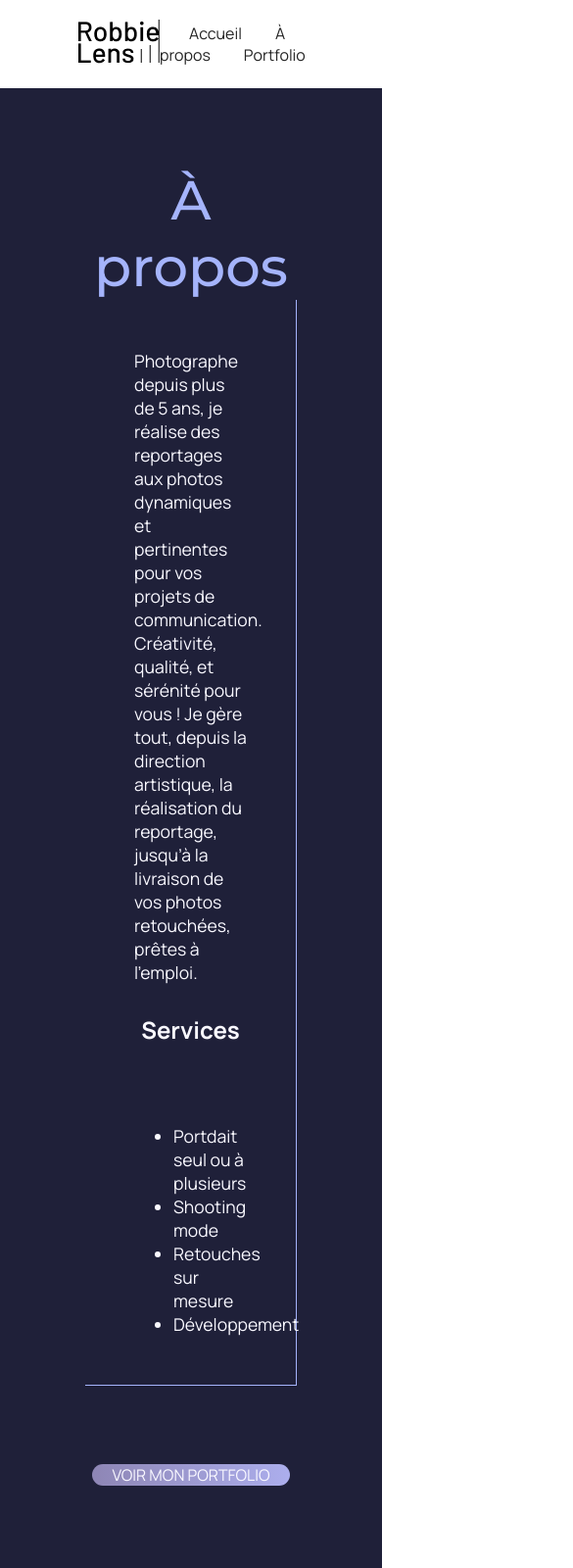
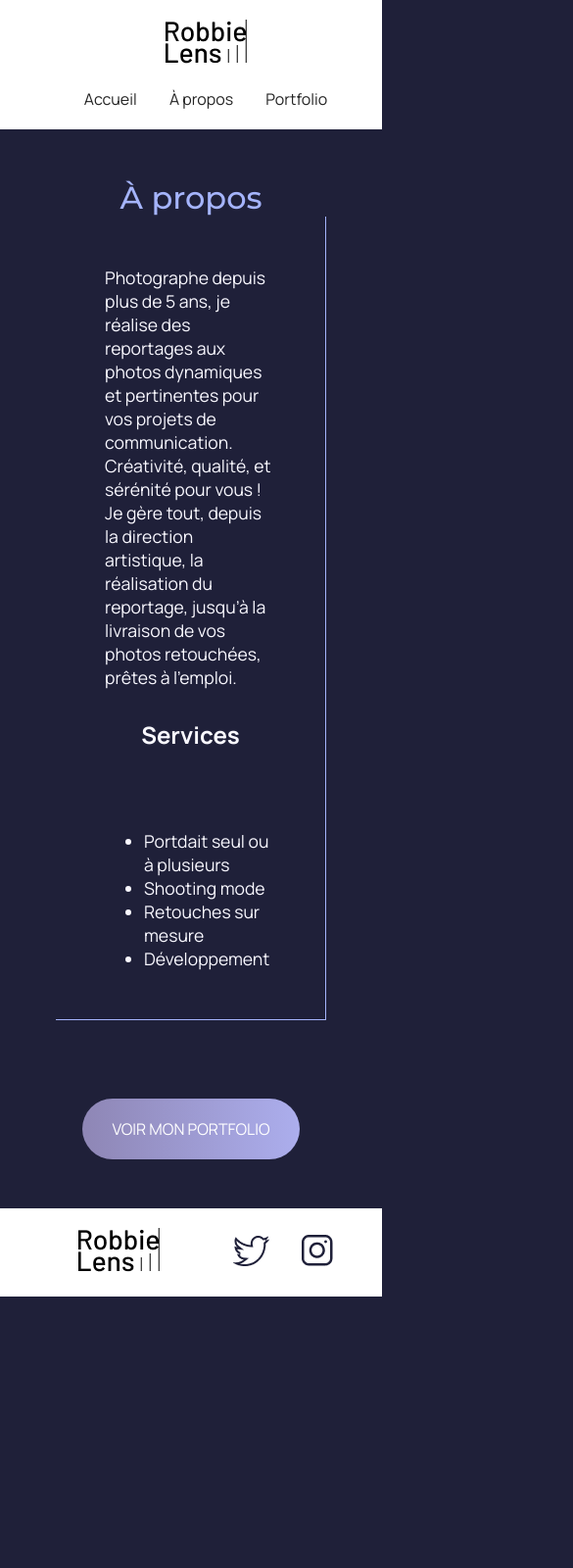
Before and after one commit to juju6x7/robbie-lens, a plain HTML site: page a-propos.html in a window 390 px wide. Shown: the top 1600 px of the page at 98% size, 585 px wide, since content can reach past the window. After the commit the page ends 1323 px from the top, so only its background shows below. Drawn offline with Linux system fonts and the light colour scheme.

Commit message:
header & footer changed + CSS fixed

```diff
--- a/a-propos.html
+++ b/a-propos.html
@@ -10,25 +10,28 @@
   </head>
   <body>
     <header>
-      <a href="index.html"><img src="images/logo.png" alt="logo Robbie Lens" /></a>
       <nav>
+        <a href="index.html" class="link-icon"
+          ><img src="images/logo.png" alt="logo Robbie Lens"
+        /></a>
+        <div>
           <a href="index.html">Accueil</a>
           <a href="a-propos.html">À propos</a>
           <a href="portfolio.html">Portfolio</a>
+        </div>
       </nav>
     </header>
 
     <main>
       <section class="about">
-          <h1 class="center-txt">À propos</h1>
+        <h1>À propos</h1>
         <div class="square-content">
           <p>
             Photographe depuis plus de 5 ans, je réalise des reportages aux
-              photos dynamiques et pertinentes pour vos projets de
-              communication. Créativité, qualité, et sérénité pour vous ! Je
-              gère tout, depuis la direction artistique, la réalisation du
-              reportage, jusqu’à la livraison de vos photos retouchées, prêtes à
-              l’emploi.
+            photos dynamiques et pertinentes pour vos projets de communication.
+            Créativité, qualité, et sérénité pour vous ! Je gère tout, depuis la
+            direction artistique, la réalisation du reportage, jusqu’à la
+            livraison de vos photos retouchées, prêtes à l’emploi.
           </p>
           <h2>Services</h2>
           <ul>
@@ -38,17 +41,22 @@
             <li>Développement</li>
           </ul>
         </div>
-          <div class="center-txt">
-          <a href="#" class="btn"><h3>Voir mon portfolio</h3></a>
+        <div>
+          <a href="portfolio.html" class="btn">VOIR MON PORTFOLIO</a>
         </div>
-        <div class="tarifs">
+      </section>
+
+      <section class="tarifs">
         <h2>Tarifs</h2>
         <table>
+          <thead>
             <tr>
               <th>Désignation</th>
               <th>Quantité</th>
               <th>Prix</th>
             </tr>
+          </thead>
+          <tbody>
             <tr>
               <td>Retouches photo studio professionnel</td>
               <td>x 800 photos</td>
@@ -59,17 +67,20 @@
               <td>x 2 sets studio</td>
               <td>1 500€/journée</td>
             </tr>
+          </tbody>
         </table>
-        </div>
       </section>
     </main>
 
     <footer>
-      <a href="index.html"><img src="images/logo.png" alt="logo Robbie Lens" /></a>
+      <a href="index.html" class="link-icon"
+        ><img src="images/logo.png" alt="logo Robbie Lens"
+      /></a>
       <div>
-        <a target="_blank" href="https://twitter.com/"><img src="images/twitter.png" alt="logo Twitter"
+        <a target="_blank" href="https://twitter.com/" class="link-icon"
+          ><img src="images/twitter.png" alt="logo Twitter"
         /></a>
-        <a target="_blank" href="https://www.instagram.com/"
+        <a target="_blank" href="https://www.instagram.com/" class="link-icon"
           ><img src="images/instagram.png" alt="logo Instagram"
         /></a>
       </div>
--- a/style/a-propos.css
+++ b/style/a-propos.css
@@ -1,13 +1,13 @@
 main {
-  background-color: #1f2039;
-  color: #f9f8ff;
+  margin: auto;
+}
+
+h1, h2 {
+  text-align: center;
 }
 
 h2 {
-  text-align: center;
-  padding-top: 30px;
   margin-bottom: 80px;
-  font-weight: 700;
 }
 
 .square-content {
@@ -16,39 +16,35 @@ h2 {
   padding: 50px;
   width: 50%;
   margin: auto;
+  margin-bottom: 80px;
 }
 
-.btn {
-    display: inline-block;
-    background: linear-gradient(90deg, #8e86b5, #acaeed);
-    border-radius: 50px;
-    padding: 0 20px;
-    margin-top: 80px;
-    margin-bottom: 120px;
-  }
+.square-content h2, .square-content ul {
+margin-top: 30px;
+}
 
-.tarifs {
-  text-align: center;
-  margin: auto;
-  /* width: 50%; */
-  font-family: "Manrope", sans-serif;
+.square-content + div {
+text-align: center;
 }
 
 table {
-  margin: auto;
+  color: white;
+  text-align: center;
+  width: 100%;
   border-collapse: collapse;
 }
 
-th,
-td,
-tr {
+th, td {
   border: 1px solid #a5b4fc;
-}
-
-th {
-  padding: 20px;
+  padding: 15px;
 }
 
 td {
-  padding: 80px 150px;
+  padding: 80px;
 }
+
+@media screen and (max-width: 996px) {
+  .tarifs {
+    display: none;
+  }
+}
--- a/style/index.css
+++ b/style/index.css
@@ -1,9 +1,21 @@
-.intro-photo {
+.intro {
   display: flex;
   flex-direction: row;
   max-width: 1000px;
   align-items: flex-start;
   margin: auto;
+}
+
+.intro div {
+  padding-right: 80px;
+}
+
+.intro h1 {
+  margin-bottom: 15px;
+}
+
+.intro p {
+  margin-bottom: 30px;
 }
 
 .intro,
@@ -12,16 +24,9 @@
   color: #f9f8ff;
 }
 
-  .headline {
-    padding-right: 80px;
-  }
-
-  .headline > p {
-    padding: 20px 0;
-  }
-
 .last-project {
   text-align: center;
+  background-color: white;
 }
 
 .last-project > h2 {
@@ -37,20 +42,20 @@
 
 .contact {
   background-color: #1f2039;
-    font-family: 'Manrope', sans-serif;
+  font-family: "Manrope", sans-serif;
+  padding: 50px 20px;
 }
 
 .contact h2 {
-    color:#acaeed;
-    padding-bottom: 80px;
   color: #a5b4fc;
   text-align: center;
+  margin-bottom: 50px;
 }
 
 form {
   display: flex;
   flex-direction: column;
-    width: 66.67%;
+  max-width: 1000px;
   margin: auto;
   color: white;
 }
@@ -79,8 +84,53 @@
   margin-bottom: 10px;
 }
 
-  input[type='submit'] {
+input[type="submit"] {
   width: 200px;
   margin: auto;
   margin-top: 30px;
 }
+
+@media screen and (max-width: 996px) {
+  .intro {
+    flex-direction: column;
+    align-items: center;
+    justify-content: center;
+  }
+
+  .intro img {
+    order: 1;
+    margin-bottom: 20px;
+    width: 100%;
+  }
+
+  .intro div {
+    padding-right: 0;
+    text-align: center;
+    order: 2;
+  }
+
+  h1 {
+    font-size: 2em;
+  }
+
+  .last-project {
+    padding: 20px;
+  }
+
+  .last-project div {
+    flex-direction: column;
+  }
+
+  .last-project img {
+    width: 100%;
+  }
+
+  .contact {
+    padding: 50px 20px;
+  }
+
+  .form-name-email {
+    flex-direction: column;
+    gap: 0;
+  }
+}
--- a/style/style.css
+++ b/style/style.css
@@ -6,15 +6,53 @@ font-family: 'Montserrat', sans-serif; */
   margin: 0;
 }
 
+body {
+  font-family: 'Manrope', sans-serif;
+  font-size: 1em;
+  background-color: #1f2039;
+}
+
+header,
+footer {
+  background-color: white;
+  padding: 20px 50px;
+}
+
+nav, footer {
+  display: flex;
+  flex-direction: row;
+  align-items: center;
+  justify-content: space-between;
+}
+
+.link-icon {
+  margin-left: 30px;
+}
+
+.link-icon:hover {
+  opacity: 0.5;
+}
+
+nav a {
+  margin-left: 30px;
+}
+
 a {
   color: #242424;
   text-decoration: none;
-  font-size: 1em;
-  font-family: "Manrope", sans-serif;
 }
 
 a:hover {
   text-decoration: underline;
+}
+
+section {
+  padding: 80px;
+}
+
+em {
+  color: #a5b4fc;
+  font-style: normal;
 }
 
 h1 {
@@ -25,7 +63,7 @@ h1 {
 }
 
 h2 {
-  font-family: "Manrope", sans-serif;
+  color: #f9f8ff;
 }
 
 h3 {
@@ -39,41 +77,7 @@ h3 {
 p,
 li {
   font-size: 1.1em;
-  font-family: "Manrope", sans-serif;
-}
-
-em {
-  color: #a5b4fc;
-  font-style: normal;
-}
-
-header,
-footer {
-  background-color: white;
-  color: #242424;
-  padding: 20px 50px;
-  display: flex;
-  justify-content: space-between;
-  align-items: center;
-}
-
-header img:hover,
-footer img:hover {
-  opacity: 0.5;
-  color:rgb(255, 20, 147);
-}
-
-header a,
-footer img {
-  padding-left: 30px;
-}
-
-nav {
-  display: inline-block;
-}
-
-section {
-  padding: 80px;
+  color: #f9f8ff;
 }
 
 .btn {
@@ -89,6 +93,26 @@ section {
   background: linear-gradient(90deg, #696484, #8788ba);
 }
 
-.center-txt {
+/* .center-txt {
   text-align: center;
+} */
+
+@media screen and (max-width: 996px) {
+  header nav img {
+    margin-bottom: 20px;
 }
+
+  h1 {
+    font-size: 2em;
+  }
+
+  section {
+    padding: 50px 20px 50px 20px;
+  }
+
+  header nav {
+    flex-direction: column;
+    align-items: center;
+    justify-content: center;
+  }
+}
```
Also changed, not shown: index.html (+14 -14 lines), portfolio.html (+10 -7 lines), style/portfolio.css (+16 -3 lines). Lines whose indentation alone changed are shown as unchanged.
